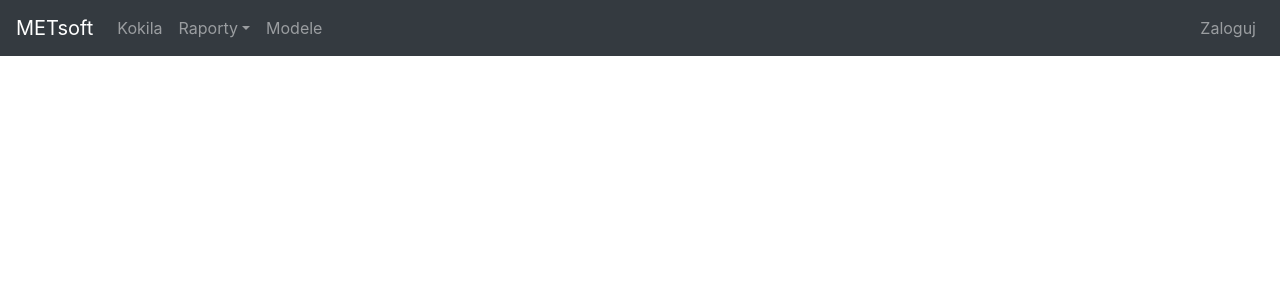
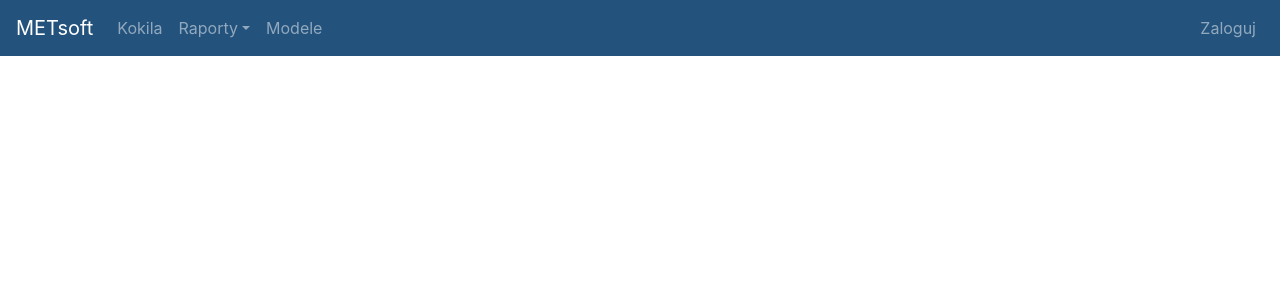
Before and after one commit to maurepass/metsoft_django, a Django app: page / in a window 1280 px wide. Shown: the top 300 px of the page. Run offline with Django 3.2, Linux system fonts and the light colour scheme; parts of the project's set-up code (start-up, migrations or seed data) failed here and were passed over; some libraries are stand-ins or nearby versions.

Commit message:
Changed backgroudn color on custom (blue) in nav bar.

```diff
--- a/offers/static/css/custom.css
+++ b/offers/static/css/custom.css
@@ -7,6 +7,10 @@ tfoot input {
 	width: 100%;
 	padding: 10px;
 	box-sizing: border-box;
+}
+
+.bg-company-blue {
+	background-color: #23527c;
 }
 
 
--- a/offers/templates/offers/base.html
+++ b/offers/templates/offers/base.html
@@ -17,7 +17,7 @@
     <title>METsoft</title>
 </head>
     <body>
-        <nav class="navbar navbar-expand-md navbar-dark bg-dark">
+        <nav class="navbar navbar-expand-md navbar-dark bg-company-blue">
           <a class="navbar-brand" href="#">METsoft</a>
           <button class="navbar-toggler" type="button" data-toggle="collapse" data-target="#navbarsExample04" aria-controls="navbarsExample04" aria-expanded="false" aria-label="Toggle navigation">
             <span class="navbar-toggler-icon"></span>
```
